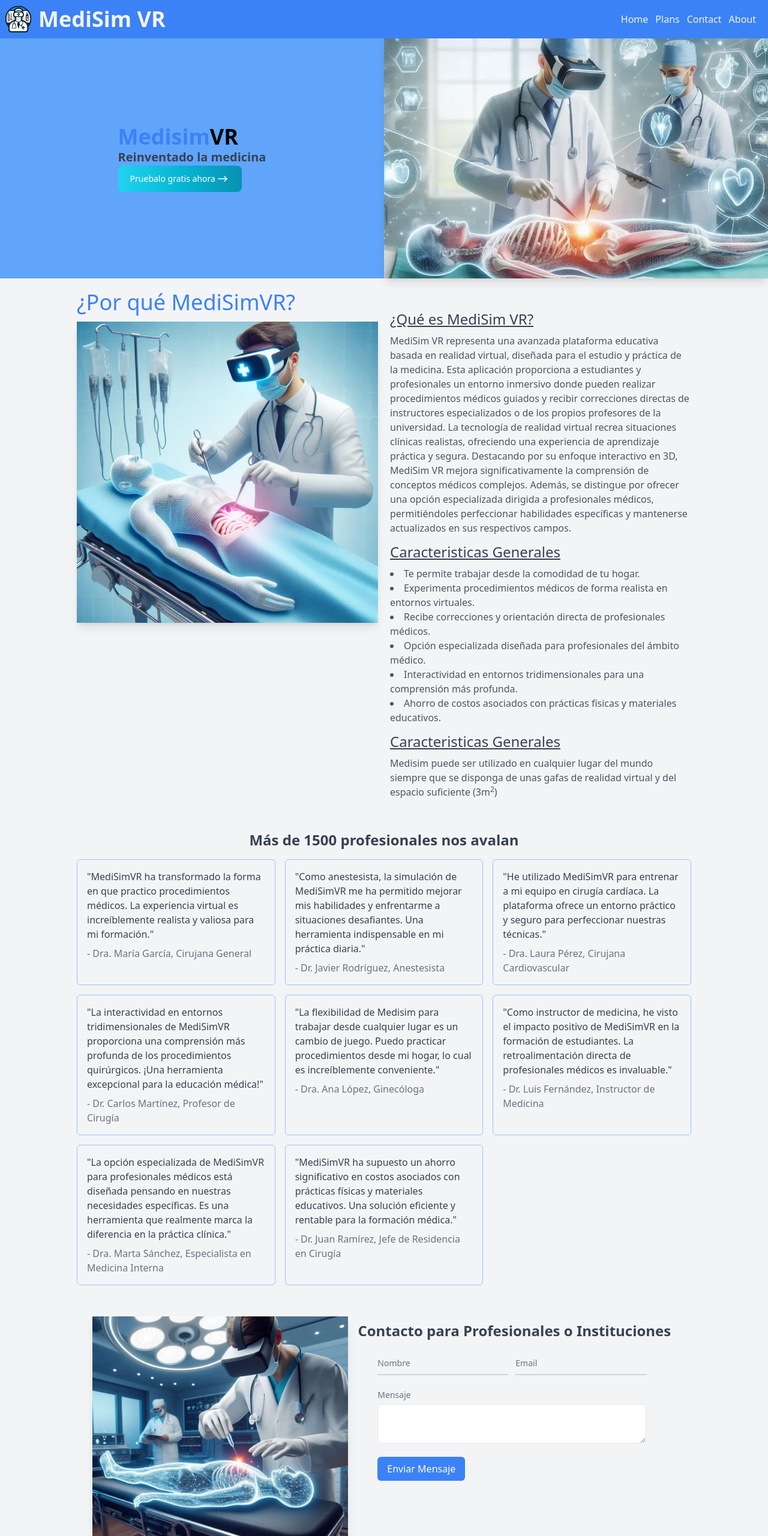
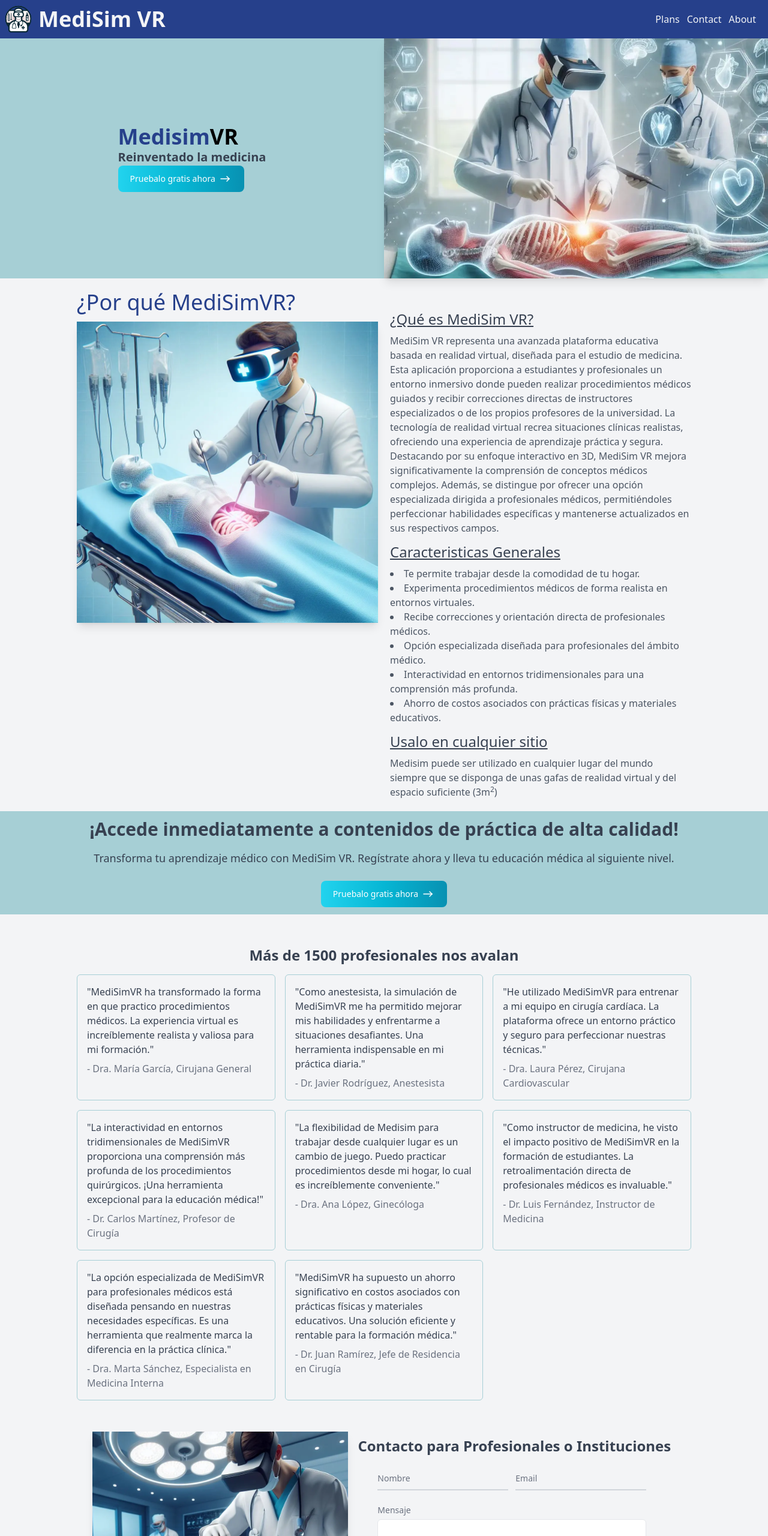
Before and after one commit to Tiiito21/MediSimVr, an Astro site: page / in a window 1280 px wide. Shown: the top 2560 px of the page at 60% size. Built offline with nearby package versions, Linux system fonts and the light colour scheme; Astro itself is replaced by a stand-in of ours; what @midudev/tailwind-animations would draw is missing.

Commit message:
Change Color Palette

```diff
--- /dev/null
+++ b/PaletaColor.txt
@@ -0,0 +1 @@
+https://coolors.co/0d0221-0f084b-26408b-a6cfd5-c2e7d9
--- a/astro.config.mjs
+++ b/astro.config.mjs
@@ -7,5 +7,6 @@ import netlify from "@astrojs/netlify";
 export default defineConfig({
   integrations: [tailwind()],
   output: 'hybrid',
-  adapter: netlify()
+  adapter: netlify(),
+  compressHTML: false
 });
--- a/src/components/Footer.astro
+++ b/src/components/Footer.astro
@@ -1,16 +1,16 @@
-<footer class="bg-gray-800 text-white p-6">
+<footer class="bg-footer text-white p-6">
   <div class="container mx-auto flex justify-between items-center">
       <div class="flex flex-col">
           <h4 class="text-lg font-bold mb-2">Contacto</h4>
-          <a href="mailto:info@medisimvr.com" class="hover:text-blue-200">Email: info@medisimvr.com</a>
-          <a href="tel:+1234567890" class="hover:text-blue-200">Teléfono: +123 456 7890</a>
+          <a href="mailto:info@medisimvr.com" class="hover:text-tertiary">Email: info@medisimvr.com</a>
+          <a href="tel:+1234567890" class="hover:text-tertiary">Teléfono: +123 456 7890</a>
       </div>
       <div>
           <h4 class="text-lg font-bold mb-2">Síguenos</h4>
           <ul class="flex flex-col md:flex-row gap-x-2 text-left">
-              <li><a href="https://facebook.com" class="hover:text-blue-200">Facebook</a></li>
-              <li><a href="https://x.com" class="hover:text-blue-200">Twitter</a></li>
-              <li><a href="https://linkedin.com" class="hover:text-blue-200">LinkedIn</a></li>
+              <li><a href="https://facebook.com" class="hover:text-tertiary">Facebook</a></li>
+              <li><a href="https://x.com" class="hover:text-tertiary">Twitter</a></li>
+              <li><a href="https://linkedin.com" class="hover:text-tertiary">LinkedIn</a></li>
           </ul>
       </div>
   </div>
--- a/src/components/Form.astro
+++ b/src/components/Form.astro
@@ -1,8 +1,4 @@
 ---
-
-  export const prerender = false;
-
-
 
 ---
 
@@ -16,10 +12,10 @@
           <div class="relative z-0 w-full mb-5 group">
             <input type="text" name="floating_name" id="floating_name" class="block py-2.5 px-0 w-full text-sm
               text-gray-900 bg-transparent border-0 border-b-2 border-gray-300 appearance-none dark:text-white
-              dark:border-gray-600 dark:focus:border-blue-500 focus:outline-none focus:ring-0 focus:border-blue-500 peer" placeholder=" " required />
+              dark:border-gray-600 dark:focus:border-primary focus:outline-none focus:ring-0 focus:border-primary peer" placeholder=" " required />
             <label for="floating_name" class="peer-focus:font-medium absolute text-sm text-gray-500 dark:text-gray-400 duration-300 transform
-              -translate-y-6 scale-75 top-3 -z-10 origin-[0] peer-focus:start-0 rtl:peer-focus:translate-x-1/4 peer-focus:text-blue-500
-            peer-focus:dark:text-blue-500 peer-placeholder-shown:scale-100 peer-placeholder-shown:translate-y-0 peer-focus:scale-75
+              -translate-y-6 scale-75 top-3 -z-10 origin-[0] peer-focus:start-0 rtl:peer-focus:translate-x-1/4 peer-focus:text-primary
+            peer-focus:dark:text-primary peer-placeholder-shown:scale-100 peer-placeholder-shown:translate-y-0 peer-focus:scale-75
               peer-focus:-translate-y-6"
             >
               Nombre
@@ -29,10 +25,10 @@
           <div class="relative z-0 w-full mb-5 group">
             <input type="email" name="floating_email" id="floating_email" class="block py-2.5 px-0 w-full text-sm
               text-gray-900 bg-transparent border-0 border-b-2 border-gray-300 appearance-none dark:text-white
-              dark:border-gray-600 dark:focus:border-blue-500 focus:outline-none focus:ring-0 focus:border-blue-500 peer" placeholder=" " required />
+              dark:border-gray-600 dark:focus:border-primary focus:outline-none focus:ring-0 focus:border-primary peer" placeholder=" " required />
             <label for="floating_email" class="peer-focus:font-medium absolute text-sm text-gray-500
             dark:text-gray-400 duration-300 transform -translate-y-6 scale-75 top-3 -z-10 origin-[0] peer-focus:start-0 rtl:peer-focus:translate-x-1/4
-              rtl:peer-focus:left-auto peer-focus:text-blue-600 peer-focus:dark:text-blue-500 peer-placeholder-shown:scale-100
+              rtl:peer-focus:left-auto peer-focus:text-primary-600 peer-focus:dark:text-primary peer-placeholder-shown:scale-100
               peer-placeholder-shown:translate-y-0 peer-focus:scale-75 peer-focus:-translate-y-6"
             >
               Email
@@ -47,7 +43,7 @@
 
 
 
-        <button type="submit" class="bg-blue-500 mb-3 text-white py-2 px-4 rounded-md hover:bg-blue-700">Enviar Mensaje</button>
+        <button type="submit" class="bg-primary mb-3 text-white py-2 px-4 rounded-md hover:bg-secondary">Enviar Mensaje</button>
     </form>
   </div>
 
--- a/src/components/Header.astro
+++ b/src/components/Header.astro
@@ -2,7 +2,7 @@
 
 ---
 
-<header class="sticky top-0 w-full h-16 border-gray-200 bg-blue-500 text-gray-100 dark:bg-gray-700 dark:border-gray-600 ">
+<header class="sticky top-0 w-full h-16 border-gray-200 bg-primary text-gray-100 dark:bg-gray-700 dark:border-gray-600 ">
   <div class="container mx-auto flex justify-between items-center">
       <!-- Logo o nombre de la aplicación -->
       <a href="/" class="flex justify-center items-center transition-all duration-300 ease-in-out hover:scale-110">
@@ -11,11 +11,10 @@
       </a>
       <!-- Barra de navegación con enlaces -->
       <nav class="mr-5 ">
-        <ul class="inline-flex gap-5 sm:gap-2 md:gap-3 ">
-          <li><a href="/" class="hover:text-blue-900 hover:underline">Home</a></li>
-          <li><a href="/plans" class="hover:text-blue-900 hover:underline">Plans</a></li>
-          <li><a href="#contact" class="hover:text-blue-900 hover:underline">Contact</a></li>
-          <li><a href="/about" class="hover:text-blue-900 hover:underline">About</a></li>
+        <ul class="inline-flex gap-5 sm:gap-2 md:gap-3">
+          <li><a href="/plans" class="hover:text-dark_primary hover:underline">Plans</a></li>
+          <li><a href="#contact" class="hover:text-dark_primary hover:underline">Contact</a></li>
+          <li><a href="/about" class="hover:text-dark_primary hover:underline">About</a></li>
         </ul>
       </nav>
   </div>
--- a/src/pages/index.astro
+++ b/src/pages/index.astro
@@ -9,22 +9,24 @@
   Recuerda que la paleta de colores es:
   Fondo Principal: bg-gray-100
   Encabezado y Pie de Página: bg-gray-800, text-white
-  Títulos Principales: text-blue-500
+
   Texto Principal: text-gray-700
-  Botones Normales: bg-blue-500, text-white
-  Botones de Enlace o Acción: bg-green-500, text-white
-  Colores de Foco/Hover: bg-blue-700, bg-green-700 (para resaltar al pasar el ratón)
+  'footer
+  'dark_primary
+  'primary
+  'secondary
+  'tertiary
 -->
 
 <Layout>
   <div class="flex flex-col gap-5">
-    <section class="bg-blue-400 flex" >
+    <section class="bg-secondary flex" >
 			<div class="w-1/2 flex flex-col justify-center items-center">
 				<div>
-					<h2 class=" font-extrabold text-xl sm:text-2xl md:text-4xl text-blue-500 ">Medisim<strong class="text-black">VR</strong></h2>
+					<h2 class=" font-extrabold text-xl sm:text-2xl md:text-4xl text-primary ">Medisim<strong class="text-black">VR</strong></h2>
 					<p class="text-base sm:text-lg md:text-xl font-semibold text-gray-700">Reinventado la medicina</p>
-					<button type="button" class="text-white flex justify-center items-center bg-gradient-to-r from-cyan-400 via-cyan-500 to-cyan-600 hover:bg-gradient-to-br
-						focus:ring-4 focus:outline-none font-medium rounded-lg text-sm px-5 py-2.5 text-center"
+					<button type="button" class="text-white flex gap-1 justify-center items-center bg-gradient-to-r from-cyan-400 via-cyan-500 to-cyan-600 hover:bg-gradient-to-br
+						focus:ring-4 focus:outline-none font-medium rounded-lg text-sm p-1 md:px-5 md:py-2.5 text-center"
 					>
 						Pruebalo gratis ahora
             <svg xmlns="http://www.w3.org/2000/svg"
@@ -46,29 +48,29 @@
 		</section>
 
 
-    <div id="whyToUse" class="mx-5 md:mx-32 flex justify-center items-start gap-5 ">
+    <div id="whyToUse" class="mx-5 md:mx-32 flex flex-col md:flex-row justify-center items-start gap-5 ">
 
-      <div class="flex flex-col w-1/2">
-        <h3 class="text-bold text-4xl text-blue-500 mb-3">¿Por qué MediSimVR?</h3>
-        <img src="/Uso1.webp" alt="MediSim VR" class="shadow-lg">
+      <div class="flex flex-col md:w-1/2">
+        <h3 class="text-bold text-2xl sm:text-3xl md:text-4xl text-primary md:mb-3">¿Por qué MediSimVR?</h3>
+        <img src="/Uso1.webp" alt="MediSim VR" class="md:shadow-lg hidden md:block">
       </div>
 
-      <div class="mt-8 w-1/2 h-full flex flex-col gap-3 justify-start items-start">
+      <div class="md:mt-8 w-full md:w-1/2 h-full flex flex-col gap-3 justify-start items-start">
 
         <section class="flex flex-col justify-center items-center gap-2">
-          <h4 class="self-start text-semibold text-lg sm:text-2xl text-gray-700 underline">¿Qué es MediSim VR?</h4>
+          <h4 class="self-start text-semibold text-lg sm:text-xl md:text-2xl text-gray-700 underline">¿Qué es MediSim VR?</h4>
           <p class="text-sm sm:text-base text-gray-600">
             MediSim VR representa una avanzada plataforma educativa basada en realidad virtual,
-            diseñada para el estudio y práctica de la medicina. Esta aplicación proporciona a estudiantes y profesionales un
+            diseñada para el estudio de medicina. Esta aplicación proporciona a estudiantes y profesionales un
             entorno inmersivo donde pueden realizar procedimientos médicos guiados y recibir correcciones directas de instructores
-            especializados o de los propios profesores de la universidad. La tecnología de realidad virtual recrea situaciones clínicas realistas, ofreciendo una experiencia de
-            aprendizaje práctica y segura. Destacando por su enfoque interactivo en 3D, MediSim VR mejora significativamente la comprensión
+            especializados o de los propios profesores de la universidad. La tecnología de realidad virtual recrea situaciones clínicas realistas,
+            ofreciendo una experiencia de aprendizaje práctica y segura. Destacando por su enfoque interactivo en 3D, MediSim VR mejora significativamente la comprensión
             de conceptos médicos complejos. Además, se distingue por ofrecer una opción especializada dirigida a profesionales médicos,
             permitiéndoles perfeccionar habilidades específicas y mantenerse actualizados en sus respectivos campos.
         </section>
 
         <section class="flex flex-col justify-center items-center gap-2">
-          <h4 class="self-start text-semibold text-lg sm:text-2xl text-gray-700 underline">Caracteristicas Generales</h4>
+          <h4 class="self-start text-semibold text-lg sm:text-xl md:text-2xl text-gray-700 underline">Caracteristicas Generales</h4>
           <ul class="list-disc list-inside text-sm sm:text-base text-gray-600"					  >
             <li>Te permite trabajar desde la comodidad de tu hogar.</li>
             <li>Experimenta procedimientos médicos de forma realista en entornos virtuales.</li>
@@ -81,13 +83,35 @@
 
 
         <section class="flex flex-col justify-center items-center gap-2">
-          <h4 class="self-start text-semibold text-lg sm:text-2xl text-gray-700 underline">Caracteristicas Generales</h4>
+          <h4 class="self-start text-semibold text-lg sm:text-xl md:text-2xl text-gray-700 underline">Usalo en cualquier sitio</h4>
           <p class="text-sm sm:text-base text-gray-600">
             Medisim puede ser utilizado en cualquier lugar del mundo siempre que se disponga de unas gafas
             de realidad virtual y del espacio suficiente (3m<sup>2</sup>)
           </p>
         </section>
+
+
       </div>
+    </div>
+
+    <div class="flex flex-col justify-center items-center py-3 bg-secondary text-center">
+      <h2 class="text-xl md:text-3xl font-bold mb-4">¡Accede inmediatamente a contenidos de práctica de alta calidad!</h2>
+      <p class="text-sm md:text-lg mb-6">Transforma tu aprendizaje médico con MediSim VR. Regístrate ahora y lleva tu educación médica al siguiente nivel.</p>
+      <button type="button" class="text-white flex gap-1 justify-center items-center bg-gradient-to-r from-cyan-400 via-cyan-500 to-cyan-600 hover:bg-gradient-to-br
+        focus:ring-4 focus:outline-none font-medium rounded-lg text-sm p-1.5 md:px-5 md:py-2.5 text-center"
+      >
+        Pruebalo gratis ahora
+        <svg xmlns="http://www.w3.org/2000/svg"
+          width="24" height="24" viewBox="0 0 24 24"
+          stroke-width="1.5" stroke="currentColor"
+          stroke-linecap="round" stroke-linejoin="round"
+        >
+          <path stroke="none" d="M0 0h24v24H0z" fill="none"/>
+          <path d="M5 12l14 0" />
+          <path d="M15 16l4 -4" />
+          <path d="M15 8l4 4" />
+        </svg>
+      </button>
     </div>
 
     <section id="opinions" class="py-8 mx-auto">
@@ -97,42 +121,42 @@
       <!-- GENERADAS MEDIANTE IA -->
       <ul class="w-[80%] mx-auto grid grid-cols-1 sm:grid-cols-2 md:grid-cols-3 gap-4">
 
-        <li class="border p-4 rounded-md border-blue-300">
+        <li class="border p-4 rounded-md border-secondary">
           <p class="text-gray-700">"MediSimVR ha transformado la forma en que practico procedimientos médicos. La experiencia virtual es increíblemente realista y valiosa para mi formación."</p>
           <p class="text-gray-500 mt-2">- Dra. María García, Cirujana General</p>
         </li>
 
-        <li class="border p-4 rounded-md border-blue-300">
+        <li class="border p-4 rounded-md border-secondary">
           <p class="text-gray-700">"Como anestesista, la simulación de MediSimVR me ha permitido mejorar mis habilidades y enfrentarme a situaciones desafiantes. Una herramienta indispensable en mi práctica diaria."</p>
           <p class="text-gray-500 mt-2">- Dr. Javier Rodríguez, Anestesista</p>
         </li>
 
-        <li class="border p-4 rounded-md border-blue-300">
+        <li class="border p-4 rounded-md border-secondary">
           <p class="text-gray-700">"He utilizado MediSimVR para entrenar a mi equipo en cirugía cardíaca. La plataforma ofrece un entorno práctico y seguro para perfeccionar nuestras técnicas."</p>
           <p class="text-gray-500 mt-2">- Dra. Laura Pérez, Cirujana Cardiovascular</p>
         </li>
 
-        <li class="border p-4 rounded-md border-blue-300">
+        <li class="border p-4 rounded-md border-secondary">
           <p class="text-gray-700">"La interactividad en entornos tridimensionales de MediSimVR proporciona una comprensión más profunda de los procedimientos quirúrgicos. ¡Una herramienta excepcional para la educación médica!"</p>
           <p class="text-gray-500 mt-2">- Dr. Carlos Martínez, Profesor de Cirugía</p>
         </li>
 
-        <li class="border p-4 rounded-md border-blue-300 hidden sm:block">
+        <li class="border p-4 rounded-md border-secondary hidden sm:block">
           <p class="text-gray-700">"La flexibilidad de Medisim para trabajar desde cualquier lugar es un cambio de juego. Puedo practicar procedimientos desde mi hogar, lo cual es increíblemente conveniente."</p>
           <p class="text-gray-500 mt-2">- Dra. Ana López, Ginecóloga</p>
         </li>
 
-        <li class="border p-4 rounded-md border-blue-300 hidden sm:block">
+        <li class="border p-4 rounded-md border-secondary hidden sm:block">
           <p class="text-gray-700">"Como instructor de medicina, he visto el impacto positivo de MediSimVR en la formación de estudiantes. La retroalimentación directa de profesionales médicos es invaluable."</p>
           <p class="text-gray-500 mt-2">- Dr. Luis Fernández, Instructor de Medicina</p>
         </li>
 
-        <li class="border p-4 rounded-md border-blue-300 hidden sm:block">
+        <li class="border p-4 rounded-md border-secondary hidden sm:block">
           <p class="text-gray-700">"La opción especializada de MediSimVR para profesionales médicos está diseñada pensando en nuestras necesidades específicas. Es una herramienta que realmente marca la diferencia en la práctica clínica."</p>
           <p class="text-gray-500 mt-2">- Dra. Marta Sánchez, Especialista en Medicina Interna</p>
         </li>
 
-        <li class="border p-4 rounded-md border-blue-300 hidden sm:block">
+        <li class="border p-4 rounded-md border-secondary hidden sm:block">
           <p class="text-gray-700">"MediSimVR ha supuesto un ahorro significativo en costos asociados con prácticas físicas y materiales educativos. Una solución eficiente y rentable para la formación médica."</p>
           <p class="text-gray-500 mt-2">- Dr. Juan Ramírez, Jefe de Residencia en Cirugía</p>
         </li>
@@ -154,6 +178,5 @@
 
 
 
-
   </div>
 </Layout>
--- a/tailwind.config.mjs
+++ b/tailwind.config.mjs
@@ -12,6 +12,15 @@ export default {
       fontFamily: {
         'roboto': ['Roboto Mono', 'sans-serif'],
       },
+      colors:
+        { 'footer': { DEFAULT: '#0d0221', 100: '#030007', 200: '#05010d', 300: '#080114', 400: '#0a021b', 500: '#0d0221', 600: '#30077b', 700: '#530cd5', 800: '#874cf5', 900: '#c3a5fa' },
+          'dark_primary': { DEFAULT: '#0f084b', 100: '#03020f', 200: '#06031e', 300: '#09052c', 400: '#0b063b', 500: '#0f084b', 600: '#1d1097', 700: '#2d18e5', 800: '#7264ef', 900: '#b8b1f7' },
+          'primary': { DEFAULT: '#26408b', 100: '#080d1c', 200: '#0f1a38', 300: '#172654', 400: '#1f3370', 500: '#26408b', 600: '#3558c0', 700: '#637fd4', 800: '#97aae2', 900: '#cbd4f1' },
+          'secondary': { DEFAULT: '#a6cfd5', 100: '#183033', 200: '#305f67', 300: '#488f9a', 400: '#72b2bc', 500: '#a6cfd5', 600: '#b7d8dd', 700: '#c9e2e6', 800: '#dbebee', 900: '#edf5f7' },
+          'tertiary': { DEFAULT: '#c2e7d9', 100: '#183d2f', 200: '#2f7a5d', 300: '#47b78c', 400: '#84cfb2', 500: '#c2e7d9', 600: '#cdece0', 700: '#daf0e8', 800: '#e6f5ef', 900: '#f3faf7' }
+        }
+
+
     },
   },
 	plugins: [animations],
```
Also changed, not shown: src/pages/profesional.astro (added), 1 other file.
